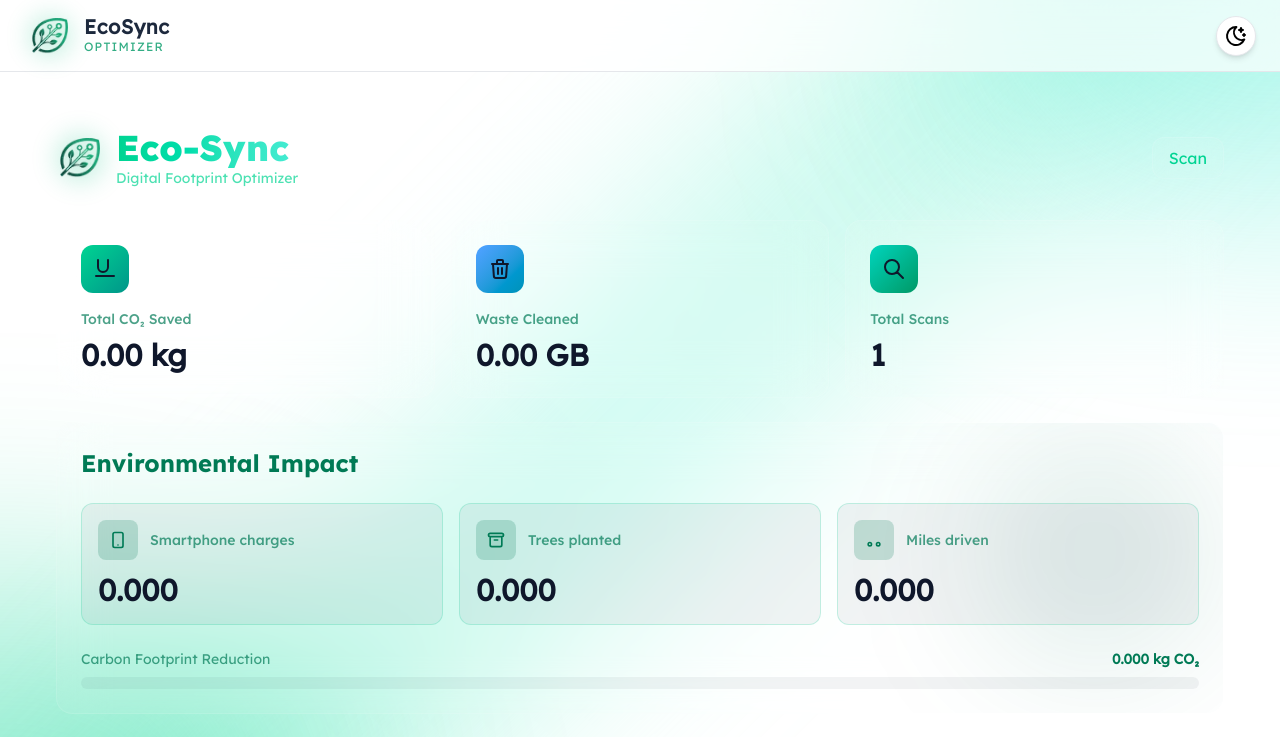
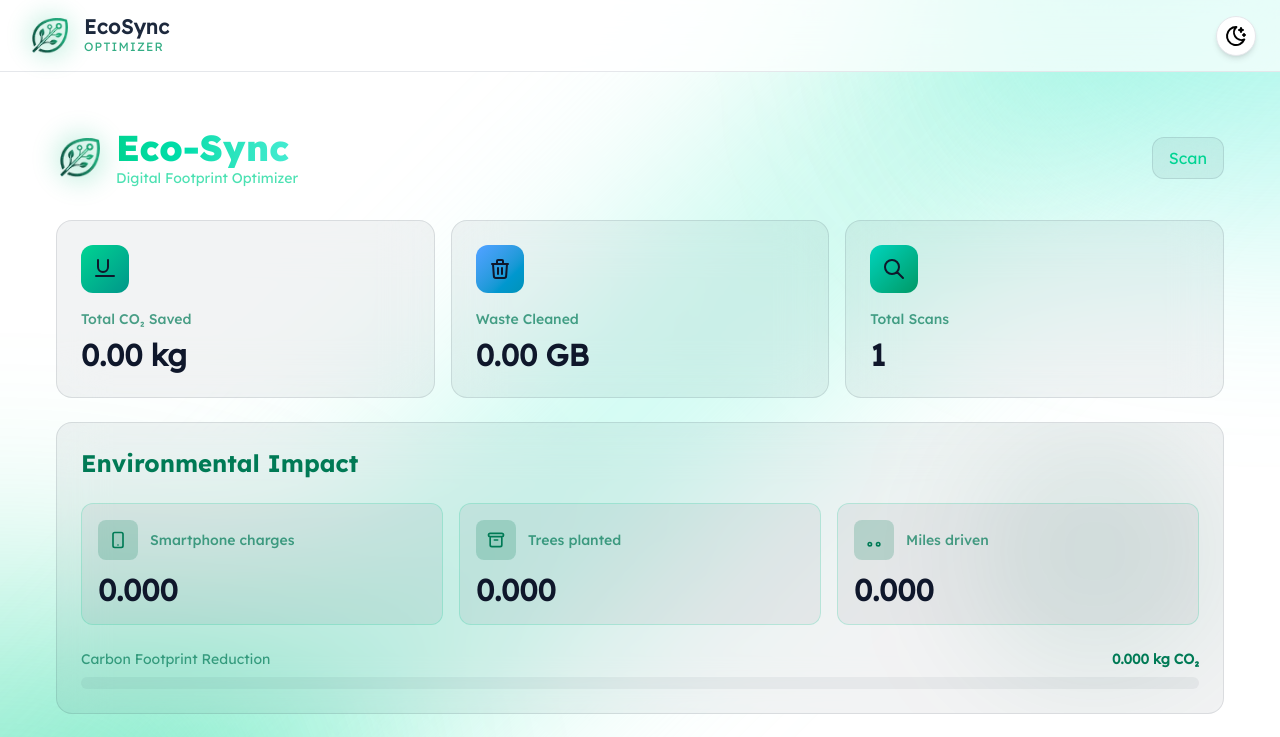
Before and after one commit to KevinKeyssx/EcoSync-Front, a SvelteKit app: page /dashboard in a window 1280 px wide. Shown: the top 737 px of the page. Built offline with nearby package versions, Linux system fonts and the light colour scheme.

Commit message:
Blur effect implemented

```diff
--- a/src/routes/layout.css
+++ b/src/routes/layout.css
@@ -116,7 +116,7 @@ body {
 
 @layer utilities {
     .glass-effect {
-        @apply bg-white/5 backdrop-blur-xl border border-white/10;
+        @apply bg-slate-900/5 dark:bg-white/5 backdrop-blur-xl border border-slate-900/10 dark:border-white/10;
     }
 
     .glow-effect {
```
